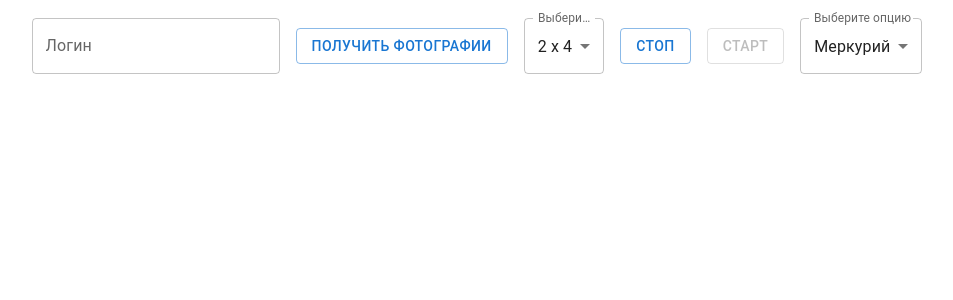
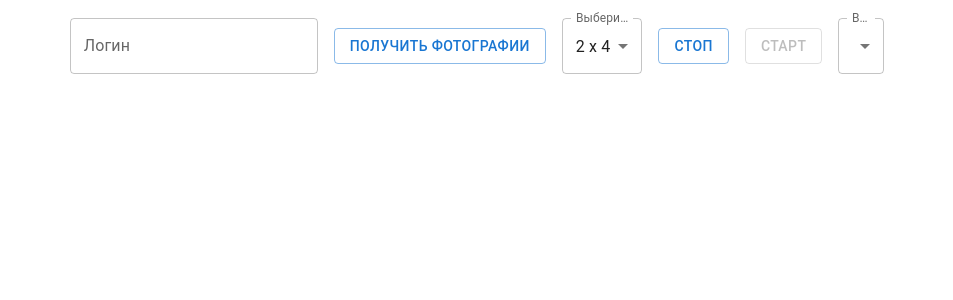
Before and after one commit to Simiys/counters, a React (Create React App) app: page / in a window 1280 px wide. Shown: the top 300 px of the page, without its empty margins (163-1116 px from the left). Built offline with nearby package versions, Linux system fonts and the light colour scheme.

Commit message:
types fix

```diff
--- a/src/PhotosPage.jsx
+++ b/src/PhotosPage.jsx
@@ -2,7 +2,7 @@ import { Button, FormControl, InputLabel, Select, MenuItem, TextField } from '@m
 import Box from '@mui/material/Box';
 import { useEffect, useState, useRef } from 'react';
 
-const PATH = 'http://147.45.154.176:8080/api/';
+const PATH = 'http://localhost:8080/api/';
 
 const getRequest = (request, login, type) => {
   return fetch(PATH + request + '?login=' + login + '&type=' + type, { method: 'GET' }).then((response) => {
@@ -33,29 +33,73 @@ export const PhotosPage = () => {
   const [source, setSource] = useState([]);
   const [resp, setResp] = useState([]);
   const [display, setDisplay] = useState(4);
-  const [type, setType] = useState('mercury');
+  const [type, setType] = useState('CОЛО');
 
   const [isRunning, setIsRunning] = useState(false);
   const intervalRef = useRef(null);
   const [seconds, setSeconds] = useState(2000);
   const [login, setLogin] = useState('');
 
-  const [index, setIndex] = useState(0); // Управляемый индекс
+  const [index, setIndex] = useState(0);
 
-  // useEffect(() => {
-  //   const handleBeforeUnload = (event) => {
-  //     sendData();
-
-  //     event.preventDefault();
-  //     event.returnValue = '';
-  //   };
-
-  //   window.addEventListener('beforeunload', handleBeforeUnload);
-
-  //   return () => {
-  //     window.removeEventListener('beforeunload', handleBeforeUnload);
-  //   };
-  // }, []);
+  const types = [
+    'Нева 101 1S0',
+    'ЦЭ6807П, СЕ 101 R5.1 145 М6',
+    'Меркурий 201.5',
+    'Меркурий 202.5',
+    'Меркурий 201.1',
+    'СЕ 101 R5 144 М6',
+    'СЕ 101 S6 145 M6',
+    'МАРС-1,0-11-Р4-5(60)-М',
+    'Нева 103 1SO',
+    'СО-51ПК',
+    'Нева 301 1S0',
+    'СО-2М',
+    'СО-2',
+    'ЦЭ6807Б ',
+    'СО-ИБМ3',
+    'СОЛО',
+    'Гранит-1',
+    'СЕ 101 R5 145 M6',
+    'Меркурий 203.1',
+    'СО-И449',
+    'СО-5',
+    'Лейне Электро-01',
+    'Меркурий-203.1 31826-07',
+    'СЕ 200 S6 145 M6',
+    'СОЛО-1S',
+    'СО-505',
+    'СЕ 200 R5 145 М6',
+    'СО-2М2',
+    'ЦЭ6807БК',
+    'СЕ 101',
+    'Нева 103 1S0',
+    'ЦЭ6807В',
+    'Меркурий 201.7',
+    'СОЭ-52/50-11Ш',
+    'СЕ 101 S6 145',
+    'Ладога 01.02',
+    'СЕ 101 S10 144 М6',
+    'ЦЭ6807-1П',
+    'СО-И446',
+    'СЕ 200 ',
+    'СЭО-1.15.402 ',
+    'СО-ЭЭ6706',
+    'СО-И4491М2-5',
+    'Нева-101 1SO',
+    'Нева-103 1SO',
+    'СЭО-1.15.702',
+    'СЭО-1.12.402/1',
+    'СО-И449М1-2',
+    'СО-И449М2-5',
+    'СО-5У',
+    'СО-50МЭ',
+    'СОЭ-52',
+    'СОЭ-52/60-01Ш',
+    'СОЭ-52/60-31Ш',
+    'СО-ЭУ10',
+    'СЭО-1.12.402'
+  ];
 
   useEffect(() => {
     if (isRunning && source.length !== 0) {
@@ -141,6 +185,7 @@ export const PhotosPage = () => {
 
   const handleSetType = (e) => {
     setType(e.target.value);
+    console.log(type);
   };
 
   const handleSetDisplay = (e) => {
@@ -217,19 +262,12 @@ export const PhotosPage = () => {
 
         <FormControl>
           <InputLabel id="select-label">Выберите опцию</InputLabel>
-          <Select
-            labelId="select-label"
-            id="select"
-            defaultValue={type}
-            label="Выберите опцию"
-            onChange={handleSetType}
-          >
-            <MenuItem value="mercury">Меркурий</MenuItem>
-            <MenuItem value="neva">Нева</MenuItem>
-            <MenuItem value="so">СО</MenuItem>
-            <MenuItem value="skat">СКАТ</MenuItem>
-            <MenuItem value="others">Другие</MenuItem>
-            <MenuItem value="all">Все</MenuItem>
+          <Select labelId="select-label" id="select" value={type} label="Выберите опцию" onChange={handleSetType}>
+            {types.map((typ, i) => (
+              <MenuItem id={i} value={typ}>
+                {typ}
+              </MenuItem>
+            ))}
           </Select>
         </FormControl>
       </Box>
```
